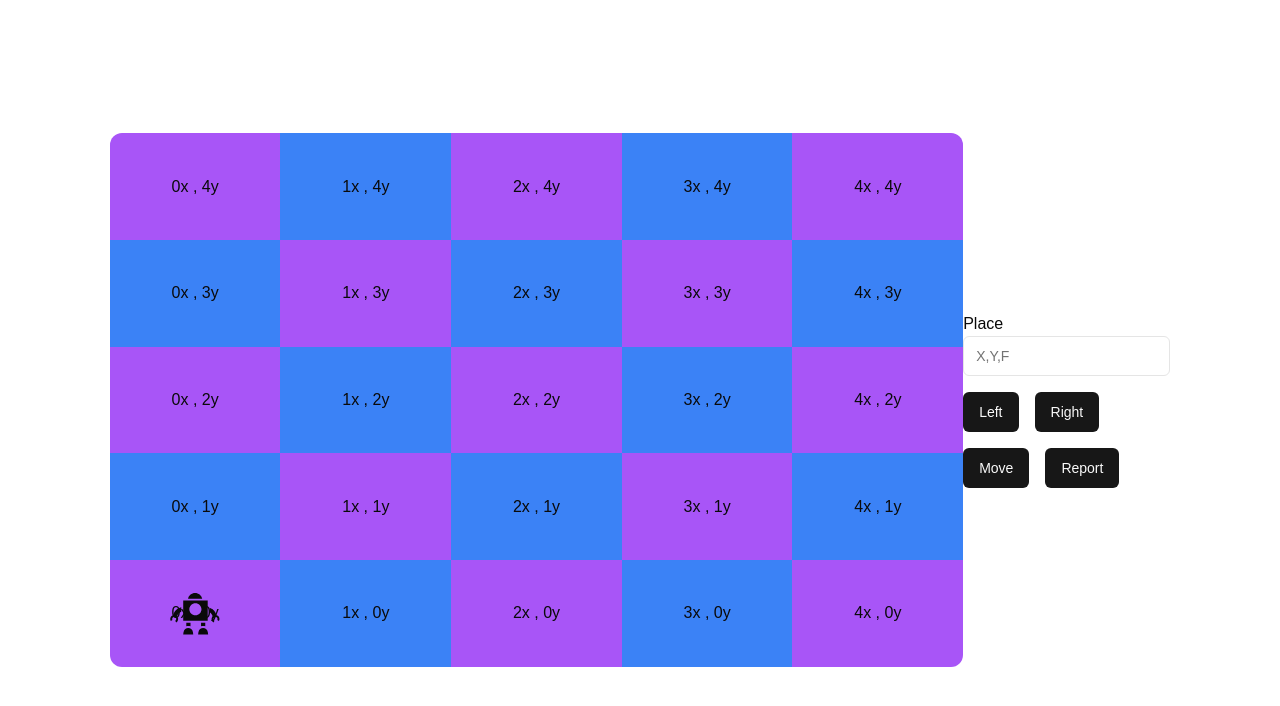
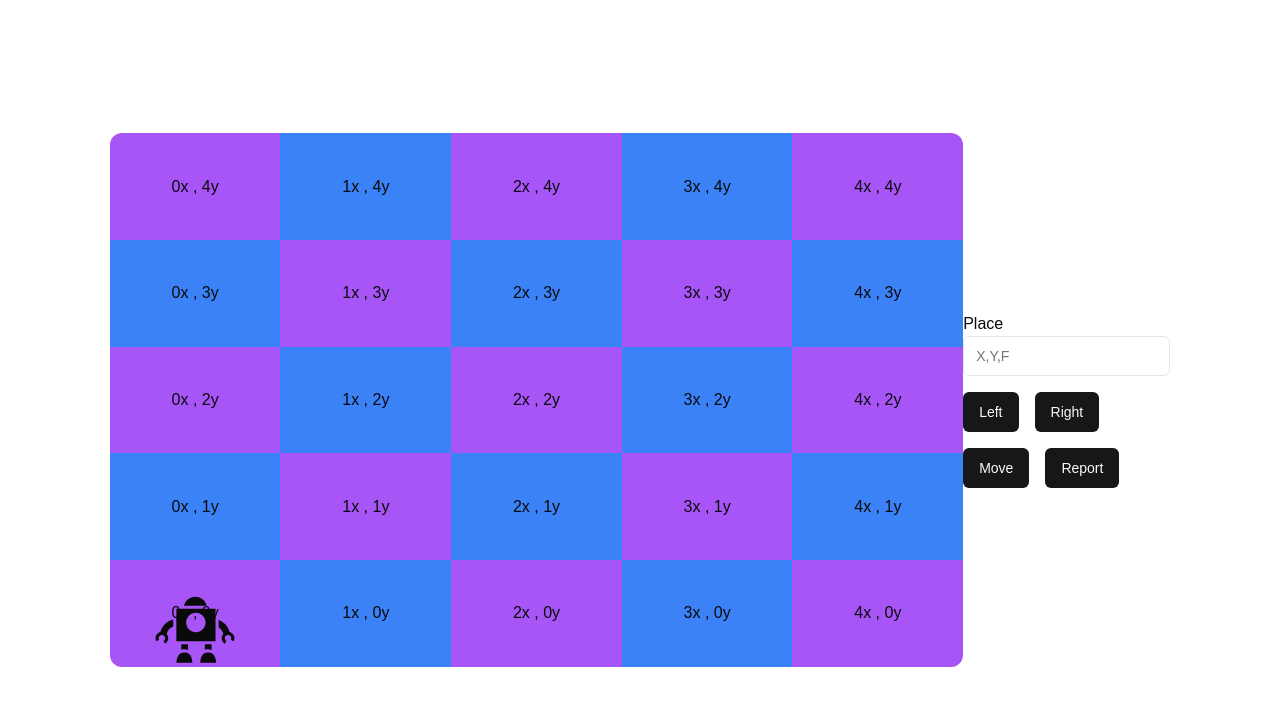
Before and after one commit to aiacuone/connexion-code-test, a Next.js app: page /code-test in a window 1280 px wide. Shown: the top 706 px of the page. Built offline with nearby package versions, Linux system fonts and the light colour scheme.

Commit message:
extracted large blocks of codes into separated components useContext hook

```diff
--- a/app/code-test/page.tsx
+++ b/app/code-test/page.tsx
@@ -1,9 +1,14 @@
 'use client'
 
 import { useState } from 'react'
-import { GiVintageRobot } from 'react-icons/gi'
-import { Input, Button } from '@/components/ui'
-import { useToast } from '@/hooks/use-toast'
+import { useDisclosure } from '../../lib'
+import { createContext, useContext } from 'react'
+import { Table } from '@/components/Table'
+import { Commands } from '@/components/Commands'
+
+let CodeTestPageContext
+
+// Todo: Make sure you dont need Toast or Popover anymore. If not remove them
 
 interface Position {
   x: number
@@ -13,6 +18,8 @@ interface Position {
 
 const CodeTestPage = () => {
   const [position, setPosition] = useState({ x: 0, y: 0, f: 'n' })
+  const reportPopoverDisclosure = useDisclosure()
+  const fallOverPopoverDisclosure = useDisclosure()
 
   const updatePosition = ({ x, y, f }: Partial<Position>) => {
     setPosition((prev) => ({
@@ -22,127 +29,26 @@ const CodeTestPage = () => {
     }))
   }
 
+  const contextDefaultValues = {
+    position,
+    setPosition,
+    updatePosition,
+    reportPopoverDisclosure,
+    fallOverPopoverDisclosure,
+  }
+
+  CodeTestPageContext = createContext(contextDefaultValues)
+
   return (
-    <div className="center h-full">
-      <Table position={position} />
-      <Commands updatePosition={updatePosition} position={position} />
-    </div>
+    <CodeTestPageContext.Provider value={contextDefaultValues}>
+      <div className="center h-full">
+        <Table />
+        <Commands />
+      </div>
+    </CodeTestPageContext.Provider>
   )
 }
 
-const Table = ({ position }: { position: Position }) => {
-  const gridArray = Array.from({ length: 5 }, (_, y) =>
-    Array.from({ length: 5 }, (_, x) => [x, 4 - y])
-  ).flat()
-
-  return (
-    <div className="w-2/3 h-2/3 rounded-xl overflow-hidden">
-      <div
-        className="grid-cols-5 grid-rows-5 flex h-full grid w-full"
-        style={{ direction: 'ltr', gridAutoFlow: 'rowReverse' }}>
-        {gridArray.map(([x, y], index) => {
-          const showMarker = position.x === x && position.y === y
-
-          // Please note: Ternary operators need to be used with tailwind
-          const background = index % 2 === 0 ? 'bg-purple-500' : 'bg-blue-500'
-          const robotAngles = {
-            n: '0',
-            e: '90',
-            s: '180',
-            w: '270',
-          }
-          const robotAngle = robotAngles[position.f]
-
-          return (
-            <div
-              id={`${x}${y}`}
-              onClick={(e) =>
-                console.log({ x, y, id: e.target.id, e, index: e.target.index })
-              }
-              key={`${index} table position`}
-              className={`flex-1 ${background} center relative`}>
-              {x}x , {y}y
-              {showMarker && (
-                <div
-                  className={`absolute w-1/2 h-1/2`}
-                  style={{ transform: `rotate(${robotAngle}deg)` }}>
-                  <GiVintageRobot size="full" />
-                </div>
-              )}
-            </div>
-          )
-        })}
-      </div>
-    </div>
-  )
-}
-
-const Commands = ({
-  position,
-  updatePosition,
-}: {
-  position: Position
-  updatePosition: ({ x, y, f }: Partial<Position>) => void
-}) => {
-  const { toast } = useToast()
-
-  const getNewDirection = (turn: 'left' | 'right') => {
-    const { f: direction } = position
-    const directions = ['n', 'e', 's', 'w']
-    const currentIndex = directions.indexOf(direction)
-    const newIndex = turn === 'left' ? currentIndex - 1 : currentIndex + 1
-
-    return directions[newIndex < 0 ? 3 : newIndex % 4]
-  }
-
-  const onLeft = () => {
-    updatePosition({ f: getNewDirection('left') })
-  }
-
-  const onRight = () => {
-    updatePosition({ f: getNewDirection('right') })
-  }
-
-  const onMove = () => {
-    const { x, y, f } = position
-    const move = {
-      n: { x, y: y - 1 },
-      e: { x: x - 1, y },
-      s: { x, y: y + 1 },
-      w: { x: x + 1, y },
-    }
-
-    const isXorYOutOfBounds = () => {
-      return Object.values(move[f]).some((value) => value < 0 || value > 4)
-    }
-
-    if (isXorYOutOfBounds()) {
-      console.log('Out of bounds')
-      toast({ variant: 'destructive', title: 'Out of bounds' })
-      return
-    }
-
-    updatePosition(move[f])
-  }
-
-  return (
-    <div className="stack">
-      <label>
-        Place
-        <Input type="text" placeholder="X,Y,F" />
-      </label>
-      <div className="stack">
-        <div className="hstack">
-          <Button onClick={onLeft}>Left</Button>
-          <Button onClick={onRight}>Right</Button>
-        </div>
-        <div className="hstack">
-          <Button onClick={onMove}>Move</Button>
-          <Button>Report</Button>
-        </div>
-      </div>
-    </div>
-  )
-}
+export const useCodeTestPageContext = () => useContext(CodeTestPageContext)
 
 export default CodeTestPage
--- a/app/layout.tsx
+++ b/app/layout.tsx
@@ -15,7 +15,7 @@ const geistMono = Geist_Mono({
 
 export const metadata: Metadata = {
   title: 'Adrian Iacuone: Code Test',
-  description: 'Code Test for Connexion. Created by Adrian Iacuone.',
+  description: 'An application where a robot can move around a table',
 }
 
 export default function RootLayout({
--- /dev/null
+++ b/components/Commands.tsx
@@ -0,0 +1,84 @@
+import { Button } from '@/components/ui/button'
+import { Input } from '@/components/ui/input'
+import { useCodeTestPageContext } from '../app/code-test/page'
+
+export const Commands = () => {
+  const {
+    position,
+    updatePosition,
+    reportPopoverDisclosure,
+    fallOverPopoverDisclosure,
+  } = useCodeTestPageContext()
+
+  const { onOpen: onOpenReportPopover, onClose: onCloseReportPopover } =
+    reportPopoverDisclosure
+  const { onOpen: onOpenFallOverPopover, onClose: onCloseFallOverPopover } =
+    fallOverPopoverDisclosure
+
+  const getNewDirection = (turn: 'left' | 'right') => {
+    const { f: direction } = position
+    const directions = ['n', 'e', 's', 'w']
+    const currentIndex = directions.indexOf(direction)
+    const newIndex = turn === 'left' ? currentIndex - 1 : currentIndex + 1
+
+    return directions[newIndex < 0 ? 3 : newIndex % 4]
+  }
+
+  const onMoveOrRotate = () => {
+    onCloseReportPopover()
+    onCloseFallOverPopover()
+  }
+
+  const onLeft = () => {
+    updatePosition({ f: getNewDirection('left') })
+    onMoveOrRotate()
+  }
+
+  const onRight = () => {
+    updatePosition({ f: getNewDirection('right') })
+    onMoveOrRotate()
+  }
+
+  const onMove = () => {
+    const { x, y, f } = position
+    const move = {
+      n: { x, y: y - 1 },
+      e: { x: x - 1, y },
+      s: { x, y: y + 1 },
+      w: { x: x + 1, y },
+    }
+
+    const newPosition = move[f]
+
+    const isNewPositionOutOfBounds = (() =>
+      Object.values(newPosition).some((value) => value < 0 || value > 4))()
+
+    if (isNewPositionOutOfBounds) return onOpenFallOverPopover(true)
+
+    updatePosition(newPosition)
+    onMoveOrRotate()
+  }
+
+  const onReport = ({}) => {
+    onOpenReportPopover(true)
+  }
+
+  return (
+    <div className="stack">
+      <label>
+        Place
+        <Input type="text" placeholder="X,Y,F" />
+      </label>
+      <div className="stack">
+        <div className="hstack">
+          <Button onClick={onLeft}>Left</Button>
+          <Button onClick={onRight}>Right</Button>
+        </div>
+        <div className="hstack">
+          <Button onClick={onMove}>Move</Button>
+          <Button onClick={onReport}>Report</Button>
+        </div>
+      </div>
+    </div>
+  )
+}
--- /dev/null
+++ b/components/Robot.tsx
@@ -0,0 +1,47 @@
+import { GiVintageRobot } from 'react-icons/gi'
+import { useCodeTestPageContext } from '../app/code-test/page'
+
+export const Robot = ({ robotAngle }: { robotAngle: string }) => {
+  return (
+    <div className="absolute w-1/2 h-1/2">
+      <div className="relative center">
+        <div style={{ transform: `rotate(${robotAngle}deg)` }}>
+          <GiVintageRobot size="full" />
+        </div>
+        <ReportPopover />
+        <FallOverPopover />
+      </div>
+    </div>
+  )
+}
+
+const ReportPopover = () => {
+  const { position, reportPopoverDisclosure } = useCodeTestPageContext()
+  const { isOpen: isReportPopoverOpen } = reportPopoverDisclosure
+  const { x, y, f } = position
+
+  return (
+    <>
+      {isReportPopoverOpen && (
+        <p className="absolute -top-10 w-auto z-10 bg-white rounded whitespace-nowrap px-3 py-1">
+          I am at {x}, {y}, Facing {f.toUpperCase()}
+        </p>
+      )}
+    </>
+  )
+}
+
+const FallOverPopover = () => {
+  const { fallOverPopoverDisclosure } = useCodeTestPageContext()
+  const { isOpen: isFallOverPopoverOpen } = fallOverPopoverDisclosure
+
+  return (
+    <>
+      {isFallOverPopoverOpen && (
+        <p className="absolute -top-10 w-auto z-10 bg-white rounded whitespace-nowrap px-3 py-1">
+          I cant move there, I will fall over!
+        </p>
+      )}
+    </>
+  )
+}
--- /dev/null
+++ b/components/Table.tsx
@@ -0,0 +1,44 @@
+import { useCodeTestPageContext } from '../app/code-test/page'
+import { Robot } from './Robot'
+
+export const Table = () => {
+  const { position } = useCodeTestPageContext()
+
+  const gridArray = Array.from({ length: 5 }, (_, y) =>
+    Array.from({ length: 5 }, (_, x) => [x, 4 - y])
+  ).flat()
+
+  return (
+    <div className="w-2/3 h-2/3 rounded-xl overflow-hidden">
+      <div
+        className="grid-cols-5 grid-rows-5 flex h-full grid w-full"
+        style={{ direction: 'ltr', gridAutoFlow: 'rowReverse' }}>
+        {gridArray.map(([x, y], index) => {
+          const showRobot = position.x === x && position.y === y
+
+          // Please note: Ternary operators need to be used with tailwind
+          const background = index % 2 === 0 ? 'bg-purple-500' : 'bg-blue-500'
+          const robotAngles = {
+            n: '0',
+            e: '90',
+            s: '180',
+            w: '270',
+          }
+          const robotAngle = robotAngles[position.f]
+
+          return (
+            <div
+              id={`${x}${y}`}
+              onClick={(e) =>
+                console.log({ x, y, id: e.target.id, e, index: e.target.index })
+              }
+              key={`${index} table position`}
+              className={`flex-1 ${background} center relative`}>
+              {x}x , {y}y{showRobot && <Robot robotAngle={robotAngle} />}
+            </div>
+          )
+        })}
+      </div>
+    </div>
+  )
+}
--- /dev/null
+++ b/components/index.ts
@@ -0,0 +1,3 @@
+export * from './Robot'
+export * from './ui'
+export * from './Table'
--- /dev/null
+++ b/lib/hooks.ts
@@ -0,0 +1,17 @@
+import { useState } from 'react'
+
+export const useDisclosure = () => {
+  const [isOpen, setIsOpen] = useState(false)
+  const onOpen = (isTimedOut = false) => {
+    setIsOpen(true)
+
+    if (isTimedOut) setTimeout(() => setIsOpen(false), 3000)
+  }
+  const onClose = () => setIsOpen(false)
+
+  return {
+    isOpen,
+    onOpen,
+    onClose,
+  }
+}
--- /dev/null
+++ b/lib/index.ts
@@ -0,0 +1,2 @@
+export * from './utils'
+export * from './hooks'
```
